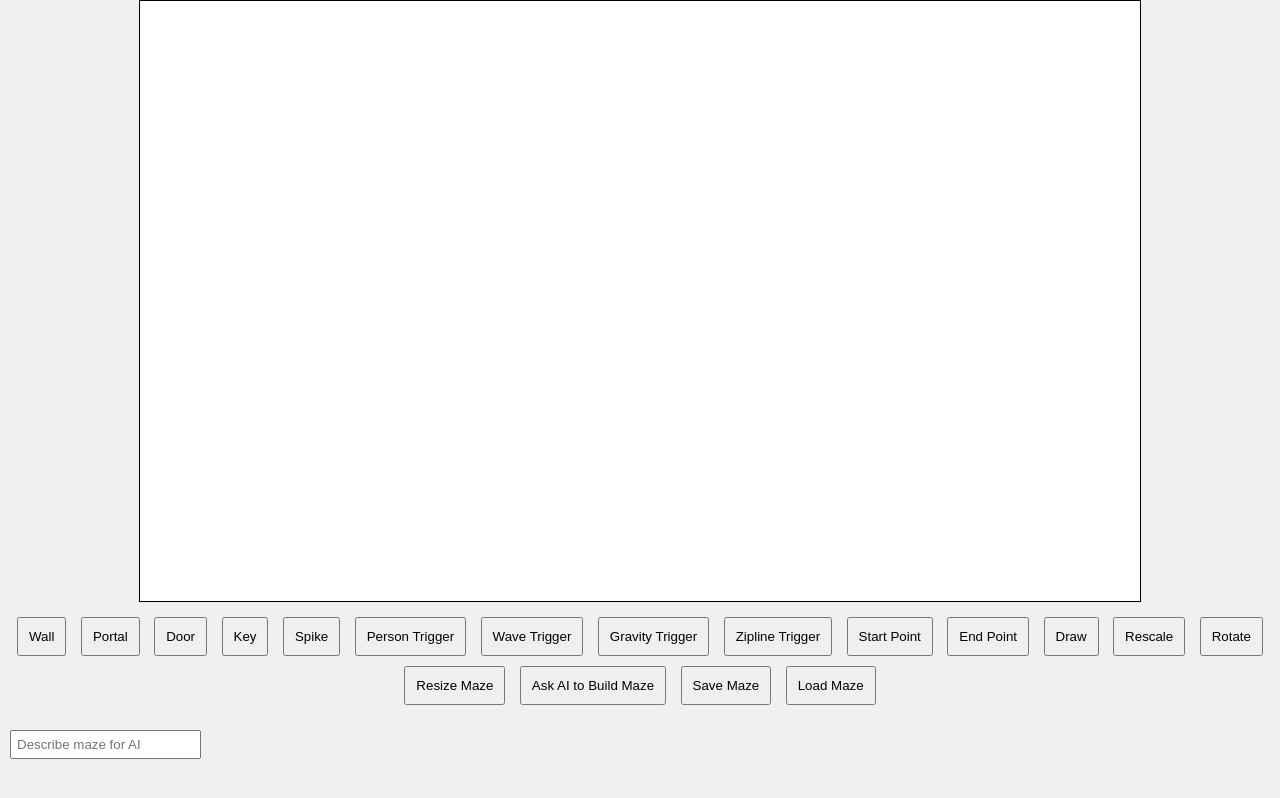
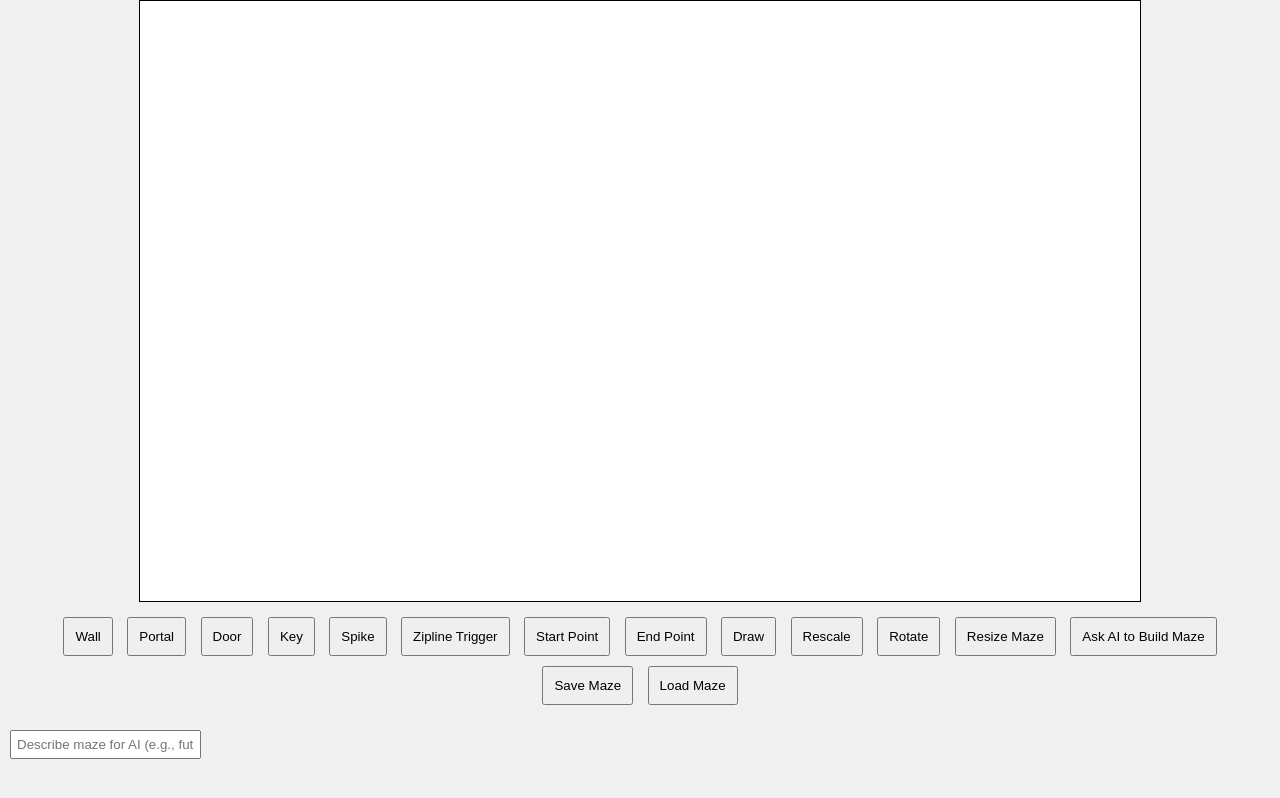
Before and after one commit to UniversalWebX/iminthemaze, a website: page public/index.html in a window 1280 px wide. Both pictures are taken after a click on the button "Editor Mode". Drawn offline with nearby package versions, Linux system fonts and the light colour scheme; no server answers.

Commit message:
Update index.html

```diff
--- a/public/index.html
+++ b/public/index.html
@@ -3,7 +3,7 @@
 <head>
   <meta charset="UTF-8">
   <meta name="viewport" content="width=device-width, initial-scale=1.0">
-  <title>Maze Game</title>
+  <title>Futuristic Maze Game</title>
   <link rel="stylesheet" href="style.css">
 </head>
 <body>
@@ -21,9 +21,6 @@
       <button data-tool="door">Door</button>
       <button data-tool="key">Key</button>
       <button data-tool="spike">Spike</button>
-      <button data-tool="trigger-person">Person Trigger</button>
-      <button data-tool="trigger-wave">Wave Trigger</button>
-      <button data-tool="trigger-gravity">Gravity Trigger</button>
       <button data-tool="trigger-zipline">Zipline Trigger</button>
       <button data-tool="start">Start Point</button>
       <button data-tool="end">End Point</button>
@@ -35,7 +32,7 @@
       <button id="save-maze">Save Maze</button>
       <button id="load-maze">Load Maze</button>
     </div>
-    <input id="ai-prompt" placeholder="Describe maze for AI">
+    <input id="ai-prompt" placeholder="Describe maze for AI (e.g., futuristic sci-fi labyrinth)">
   </div>
   <div id="play" style="display:none;">
     <canvas id="play-canvas"></canvas>
```
